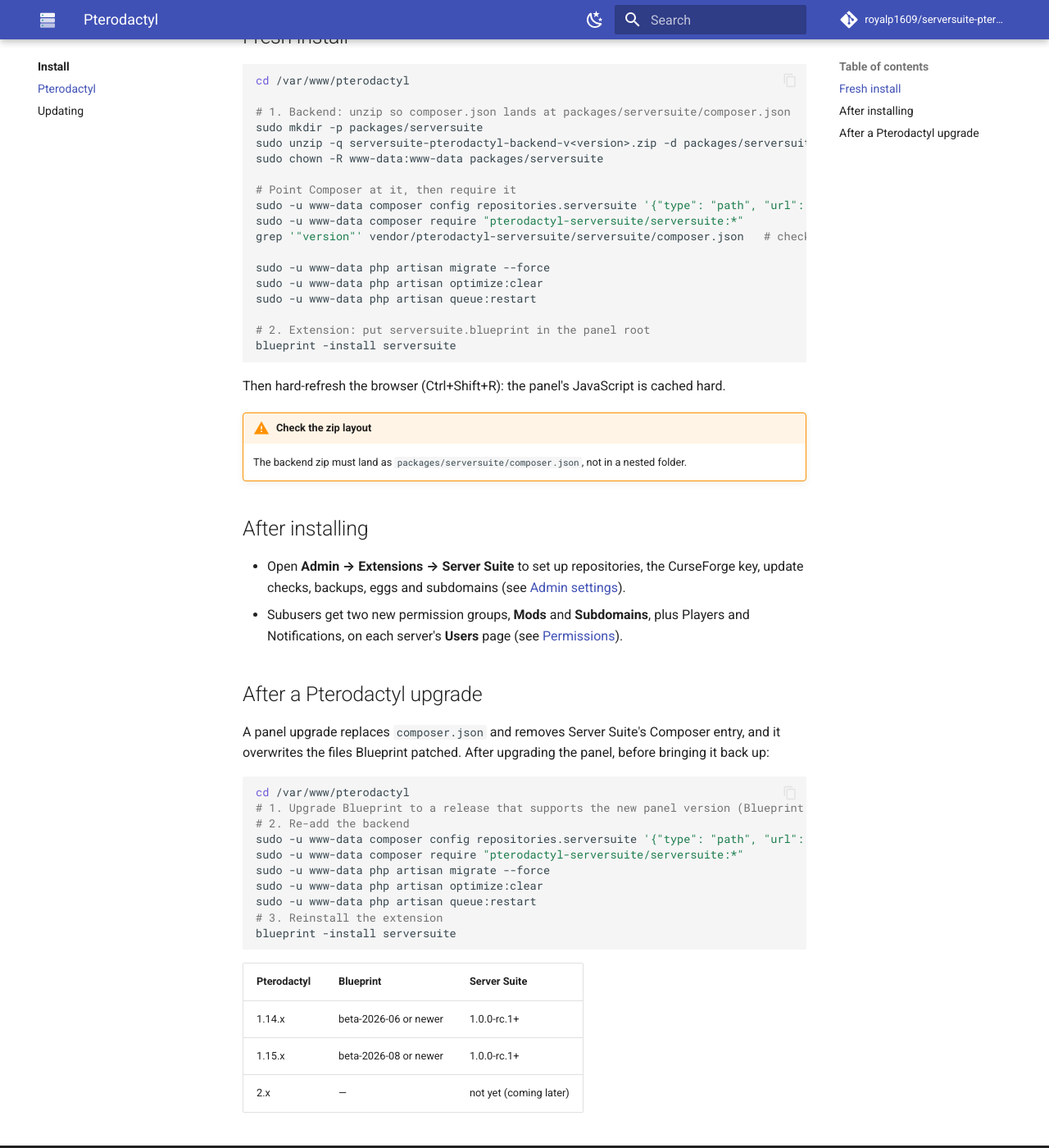
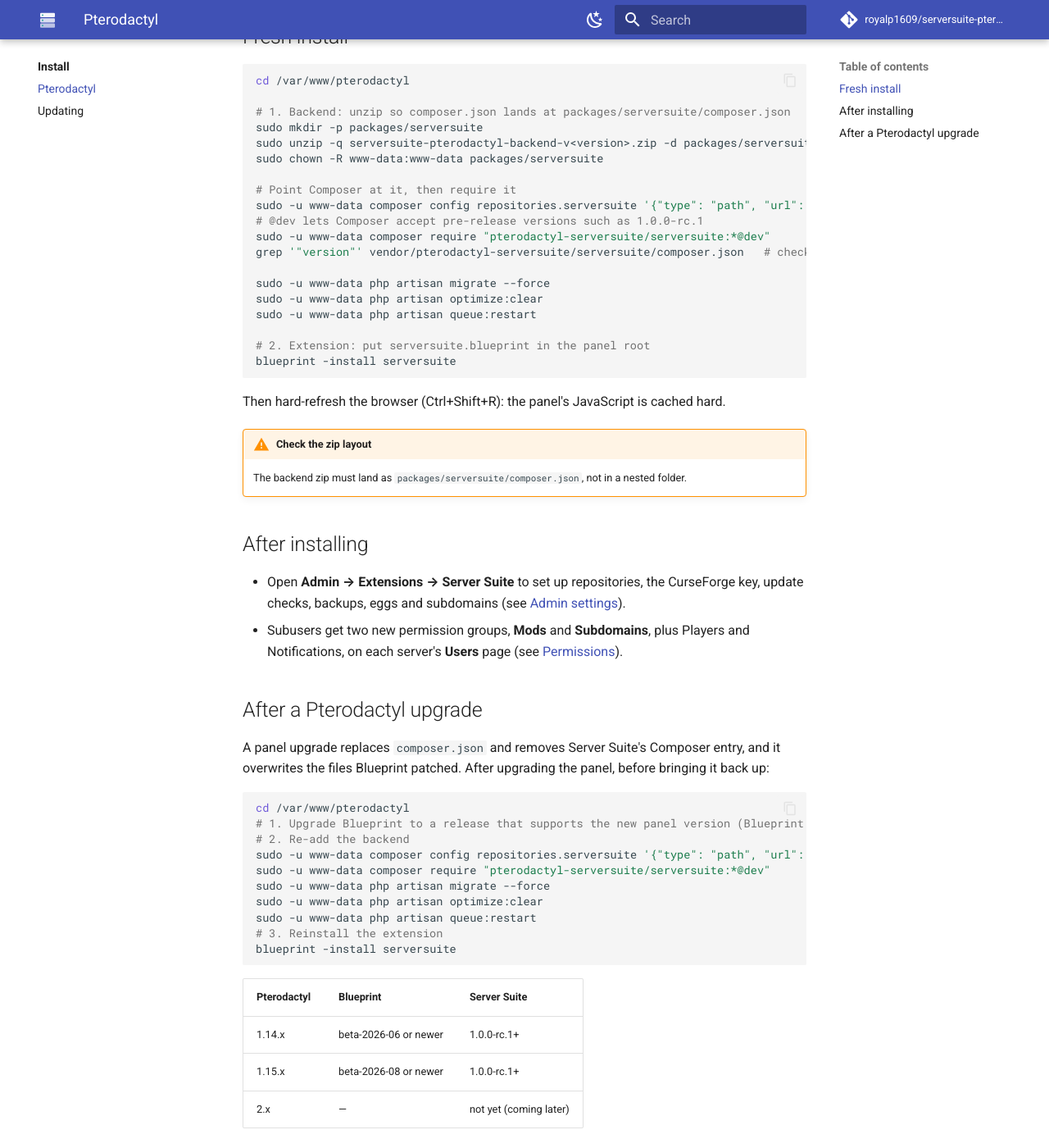
Before and after one commit to Royalp1609/serversuite-site, an MkDocs documentation site: the page built from docs/install/pterodactyl.md, in a window 1280 px wide and 1400 px high, scrolled down 543 px. Shown: the whole window at 82% size. Built offline with MkDocs 1.6.1 and Material for MkDocs 9.7.7, drawn with Linux system fonts in a browser that asks for light colours; comment, search, counter and statistics services are not loaded.

Commit message:
Install and update with *@dev so Composer accepts 1.0.0-rc.1
"*" rejects pre-release versions under the panel's default
minimum-stability (found by CI on the 1.0.0-rc.1 release PR). Updating
uses composer require, which also fixes installs made with "*".

Co-Authored-By: Claude Opus 5.5 <noreply@anthropic.com>

```diff
--- a/docs/install/pterodactyl.md
+++ b/docs/install/pterodactyl.md
@@ -22,7 +22,8 @@ sudo chown -R www-data:www-data packages/serversuite
 
 # Point Composer at it, then require it
 sudo -u www-data composer config repositories.serversuite '{"type": "path", "url": "packages/serversuite"}'
-sudo -u www-data composer require "pterodactyl-serversuite/serversuite:*"
+# @dev lets Composer accept pre-release versions such as 1.0.0-rc.1
+sudo -u www-data composer require "pterodactyl-serversuite/serversuite:*@dev"
 grep '"version"' vendor/pterodactyl-serversuite/serversuite/composer.json   # check the version
 
 sudo -u www-data php artisan migrate --force
@@ -55,7 +56,7 @@ cd /var/www/pterodactyl
 # 1. Upgrade Blueprint to a release that supports the new panel version (Blueprint's guide)
 # 2. Re-add the backend
 sudo -u www-data composer config repositories.serversuite '{"type": "path", "url": "packages/serversuite"}'
-sudo -u www-data composer require "pterodactyl-serversuite/serversuite:*"
+sudo -u www-data composer require "pterodactyl-serversuite/serversuite:*@dev"
 sudo -u www-data php artisan migrate --force
 sudo -u www-data php artisan optimize:clear
 sudo -u www-data php artisan queue:restart
```
Also changed, not shown: docs/install/updating.md (+1 -1 lines).
